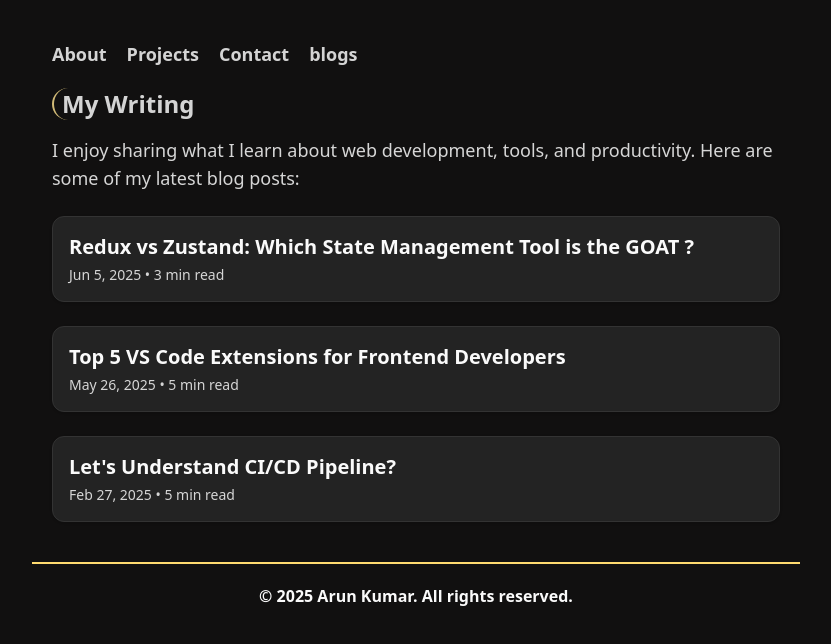
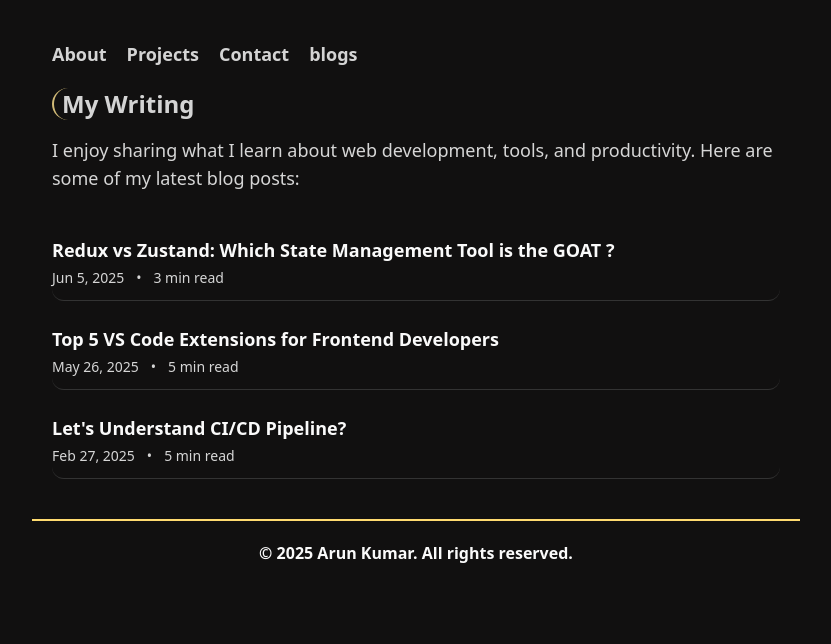
Before and after one commit to hiarun01/my-portfolio, a React (Vite) app: page /blogs in a window 1280 px wide. Shown: the top 644 px of the page, without its empty margins (224-1055 px from the left). Built offline with nearby package versions, Linux system fonts and the light colour scheme.

Commit message:
redesign blog page

```diff
--- a/src/components/Pages/About.jsx
+++ b/src/components/Pages/About.jsx
@@ -1,6 +1,7 @@
 import {NavLink} from "react-router-dom";
 import GitHubCalendar from "react-github-calendar";
 import {motion} from "framer-motion";
+
 const About = () => {
   return (
     <>
--- a/src/components/Pages/Blogs.jsx
+++ b/src/components/Pages/Blogs.jsx
@@ -38,7 +38,7 @@ const Blogs = () => {
         My Writing
       </motion.h2>
       <motion.p
-        className="mb-6 text-lg text-[#d6d6d6]"
+        className="mb-8 text-lg text-[#d6d6d6]"
         initial={{opacity: 0, x: 30}}
         animate={{opacity: 1, x: 0}}
         transition={{delay: 0.3, duration: 0.5}}
@@ -46,29 +46,29 @@ const Blogs = () => {
         I enjoy sharing what I learn about web development, tools, and
         productivity. Here are some of my latest blog posts:
       </motion.p>
-      <div className="space-y-6">
+      <div className="flex flex-col gap-3">
         {blogPosts.map((post, index) => (
-          <motion.div
+          <motion.a
             key={index}
-            className="p-4 rounded-xl bg-[#232323] shadow border border-[#333] hover:shadow-lg transition-shadow"
+            href={post.link}
+            target="_blank"
+            rel="noopener noreferrer"
+            className="group flex flex-col sm:flex-row items-start sm:items-center gap-3 px-0 py-3 border-b border-[#333] hover:bg-[#232323] transition-colors rounded-xl"
             initial={{opacity: 0, y: 30}}
             animate={{opacity: 1, y: 0}}
             transition={{delay: 0.4 + index * 0.1, duration: 0.5}}
           >
-            <a
-              href={post.link}
-              target="_blank"
-              rel="noopener noreferrer"
-              className="block"
-            >
-              <h3 className="text-xl font-semibold text-[#fafafa] hover:text-[#ffdb70] transition-colors mb-1">
+            <div className="flex-1">
+              <h3 className="text-lg font-semibold  text-[#fafafa] group-hover:text-[#ffdb70] transition-colors mb-1">
                 {post.title}
               </h3>
-              <div className="flex items-center text-[#d6d6d6] text-sm">
-                {post.date} • {post.readTime}
+              <div className="flex items-center text-[#d6d6d6] text-sm gap-2">
+                <span>{post.date}</span>
+                <span className="mx-1">•</span>
+                <span>{post.readTime}</span>
               </div>
-            </a>
-          </motion.div>
+            </div>
+          </motion.a>
         ))}
       </div>
     </motion.section>
```
